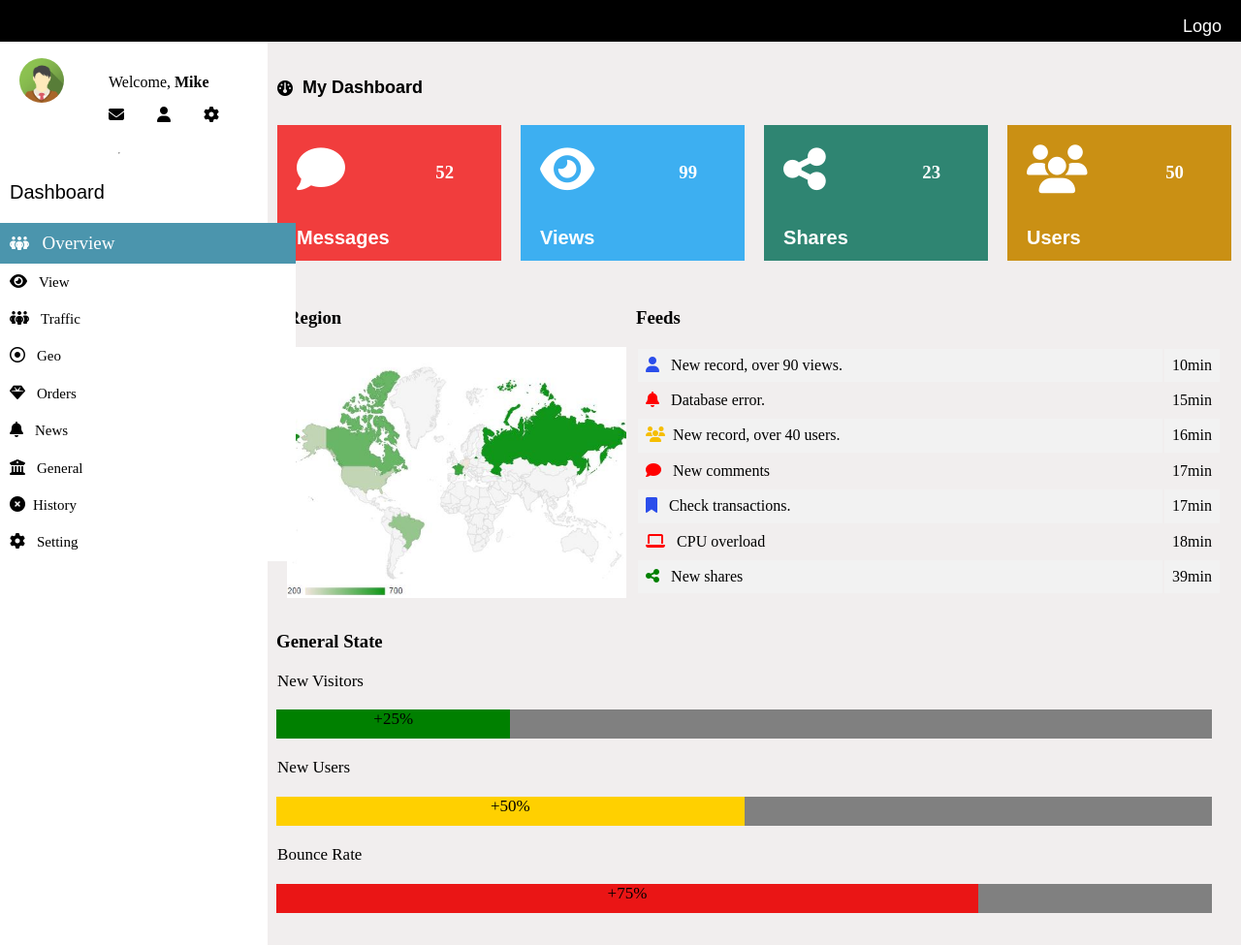
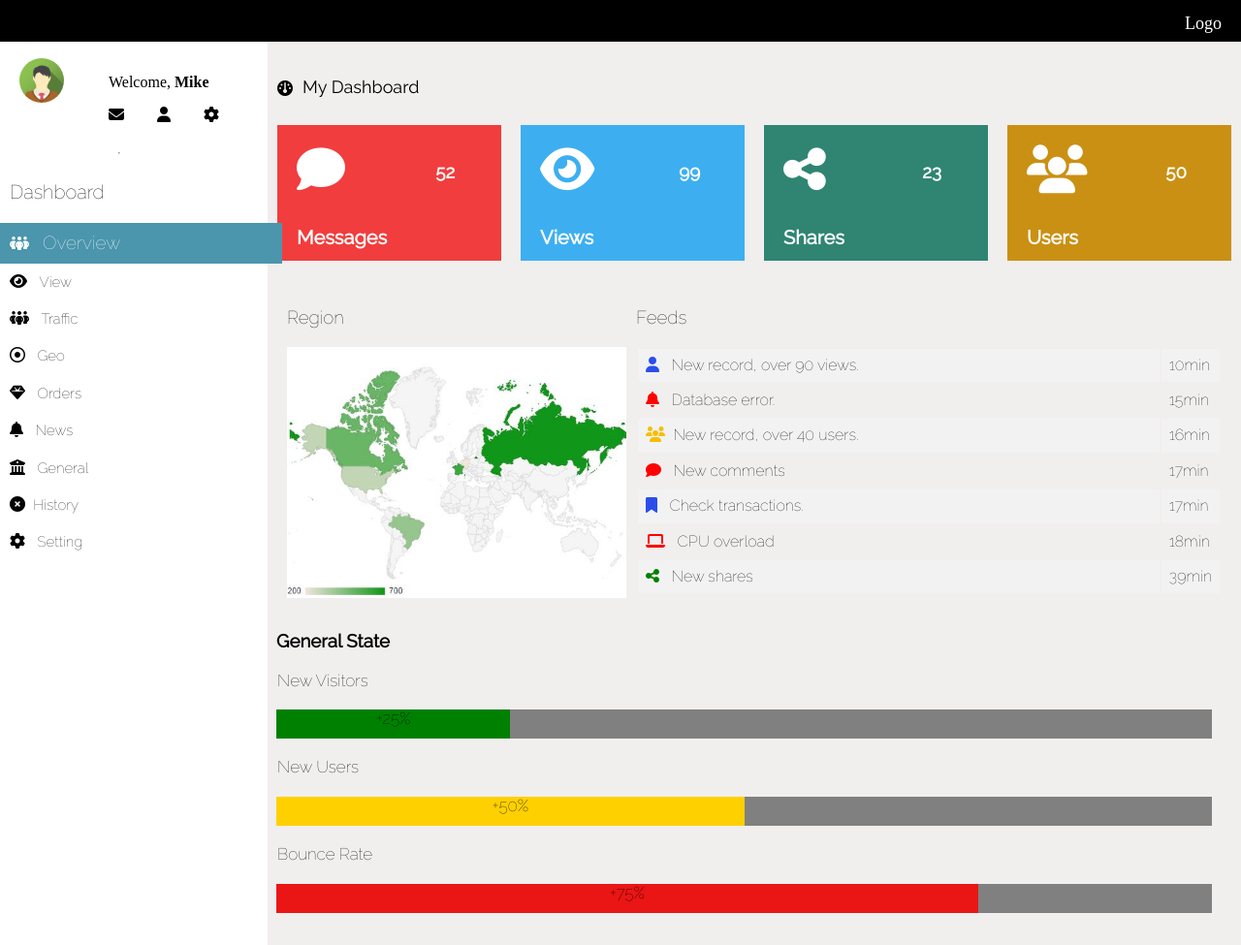
Before and after one commit to Nimradevcraft/test-projects, a plain HTML site: page html/index3.html in a window 1280 px wide. Shown: the top 975 px of the page at 97% size. Drawn offline with nearby package versions, Linux system fonts and the light colour scheme.

Commit message:
html practice file

```diff
--- a/html/index3-style.css
+++ b/html/index3-style.css
@@ -1,10 +1,9 @@
 .nav-bar p {
     box-sizing: border-box;
     display: block;
-    font-family: Raleway, sans-serif;
+    font-weight: 100;
     font-size: 18px;
     height: 43px;
-    line-height: 27px;
     background-color: black;
     color: white;
     text-align: right;
@@ -25,6 +24,10 @@
 .parent .child1 {
     flex: 2.2;
     margin-top: 40px;
+}
+.font-family-100{
+    font-family: "Raleway", sans-serif;
+    font-weight: 100;
 }
 
 .side-navbar {
@@ -66,7 +69,6 @@
 
 .side-navbar-content {
     font-size: 20px;
-    font-family: "Raleway", sans-serif;
     margin-left: 10px;
 }
 
@@ -85,7 +87,7 @@
     background-color: rgb(75, 149, 173);
     color: white;
     padding: 10px;
-    width: 116%;
+    width: 110%;
 }
 
 .section2 a {
@@ -114,7 +116,7 @@
 .section3 {
     background-color: white;
     color: black;
-    width: 124%;
+    width: 110%;
 
 }
 
@@ -126,7 +128,7 @@
 
 .section3-icons:hover {
     background-color: rgb(173, 167, 167);
-    width: 93%;
+    width: 100%;
 }
 
 .section3 a:hover {
@@ -153,9 +155,9 @@
 }
 
 .dashboard-icon h3 {
-    font-family: Raleway, sans-serif;
     font-size: 18px;
-    font-weight: 700;
+    font-weight: 400;
+    font-family: "Raleway", sans-serif;
 }
 
 .dashboard-icon i {
@@ -198,7 +200,6 @@
 
 .content-section1-red h4 {
     font-size: 20px;
-    font-family: "Raleway", sans-serif;
 }
 
 .content-section1-blue {
@@ -213,7 +214,6 @@
 
 .content-section1-blue h4 {
     font-size: 20px;
-    font-family: "Raleway", sans-serif;
 }
 
 .content-section1-green {
@@ -228,7 +228,6 @@
 
 .content-section1-green h4 {
     font-size: 20px;
-    font-family: "Raleway", sans-serif;
 }
 
 .content-section1-yellow {
@@ -243,7 +242,6 @@
 
 .content-section1-yellow h4 {
     font-size: 20px;
-    font-family: "Raleway", sans-serif;
 }
 
 /* ------content-section2--------- */
@@ -261,6 +259,12 @@
 
 .item1 img {
     width: 350px;
+}
+.item1 h3{
+    font-weight: 100;
+}
+.item2 h3{
+    font-weight: 100;
 }
 
 .content-section2 .item2 {
--- a/html/index3.html
+++ b/html/index3.html
@@ -4,10 +4,20 @@
 <head>
     <meta charset="UTF-8">
     <meta name="viewport" content="width=device-width, initial-scale=1.0">
+    <!-- Fonts -->
+    <link rel="preconnect" href="https://fonts.googleapis.com">
+    <link rel="preconnect" href="https://fonts.gstatic.com" crossorigin>
+    <link href="https://fonts.googleapis.com/css2?family=Raleway:wght@100;400,900&display=swap" rel="stylesheet">
+
+    <!-- Normalize CSS -->
     <link rel="stylesheet" href="https://necolas.github.io/normalize.css/8.0.1/normalize.css">
+
+    <!-- Other Packages CSS -->
     <link rel="stylesheet" href="https://cdnjs.cloudflare.com/ajax/libs/font-awesome/6.4.2/css/all.min.css"
         integrity="sha512-z3gLpd7yknf1YoNbCzqRKc4qyor8gaKU1qmn+CShxbuBusANI9QpRohGBreCFkKxLhei6S9CQXFEbbKuqLg0DA=="
         crossorigin="anonymous" referrerpolicy="no-referrer" />
+
+    <!-- Our Custom CSS -->
     <link rel="stylesheet" href="index3-style.css">
     <title>index3</title>
 </head>
@@ -27,10 +37,10 @@
                 <div class="section1">
                     <img src="./../asset/images/avatar2.png" alt="">
 
-                <div class="section1-icons">
+                    <div class="section1-icons ">
                         <p>Welcome, <strong> Mike </strong></p>
                         <div class="icons">
-                    <i class="fa-solid fa-envelope" ></i>
+                            <i class="fa-solid fa-envelope"></i>
                             <i class="fa-solid fa-user"></i>
                             <i class="fa-solid fa-gear"></i>
                         </div>
@@ -38,26 +48,31 @@
                 </div>
                 <hr>
 
-                <div class="side-navbar-content">
+                <div class="side-navbar-content font-family-100">
                     <p>Dashboard</p>
                 </div>
 
-                <div class="section2">
+                <div class="section2 font-family-100">
                     <i class="fa-solid fa-people-group"></i>
                     <a href="#"> &nbsp; Overview</a>
 
                 </div>
 
-                <div class="section3">
+                <div class="section3 font-family-100">
 
-                <div class="section3-icons">    <i class="fa-solid fa-eye"></i>    &nbsp;          <a href="#">View</a></div>
-                <div class="section3-icons">    <i class="fa-solid fa-people-group"></i> &nbsp;    <a href="#">Traffic</a></div>
-                <div class="section3-icons">    <i class="fa-regular fa-circle-dot"></i> &nbsp;    <a href="#">Geo</a></div>
-                <div class="section3-icons">    <i class="fa-solid fa-gem"></i>  &nbsp;            <a href="#">Orders</a></div>
-                <div class="section3-icons">    <i class="fa-solid fa-bell"></i>   &nbsp;          <a href="#">News</a></div>
-                <div class="section3-icons">    <i class="fa-solid fa-building-columns"></i> &nbsp; <a href="#">General</a></div>
-                <div class="section3-icons">    <i class="fa-solid fa-circle-xmark"></i>&nbsp;     <a href="#">History</a></div>
-                <div class="section3-icons">    <i class="fa-solid fa-gear"></i> &nbsp;            <a href="#">Setting</a></div>
+                    <div class="section3-icons"> <i class="fa-solid fa-eye"></i> &nbsp; <a href="#">View</a></div>
+                    <div class="section3-icons "> <i class="fa-solid fa-people-group"></i> &nbsp; <a
+                            href="#">Traffic</a>
+                    </div>
+                    <div class="section3-icons"> <i class="fa-regular fa-circle-dot"></i> &nbsp; <a href="#">Geo</a>
+                    </div>
+                    <div class="section3-icons"> <i class="fa-solid fa-gem"></i> &nbsp; <a href="#">Orders</a></div>
+                    <div class="section3-icons"> <i class="fa-solid fa-bell"></i> &nbsp; <a href="#">News</a></div>
+                    <div class="section3-icons"> <i class="fa-solid fa-building-columns"></i> &nbsp; <a
+                            href="#">General</a></div>
+                    <div class="section3-icons"> <i class="fa-solid fa-circle-xmark"></i>&nbsp; <a href="#">History</a>
+                    </div>
+                    <div class="section3-icons"> <i class="fa-solid fa-gear"></i> &nbsp; <a href="#">Setting</a></div>
                 </div>
             </div>
         </div>
@@ -67,15 +82,15 @@
                 <i class="fa fa-dashboard"></i>
                 <h3> My Dashboard</h3>
             </div>
-            <div class="content-section1">
+            <div class="content-section1 font-family-100">
                 <div class="content-section1-red">
                     <div class="content-section1-icon">
-                <i class="fa fa-comment w3-xxxlarge icons" ></i>
+                        <i class="fa fa-comment w3-xxxlarge icons"></i>
                         <h3 class="icons-h3">52</h3>
                     </div>
                     <h4>Messages</h4>
                 </div>
-            <div class="content-section1-blue" >
+                <div class="content-section1-blue">
                     <div class="content-section1-icon">
                         <i class="fa fa-eye w3-xxxlarge icons"></i>
                         <h3 class="icons-h3">99</h3>
@@ -92,57 +107,68 @@
                 <div class="content-section1-yellow">
                     <div class="content-section1-icon">
                         <i class="fa fa-users w3-xxxlarge icons"></i>
-                    <h3 class="icons-h3">50  </h3>
+                        <h3 class="icons-h3">50 </h3>
                     </div>
                     <h4>Users</h4>
                 </div>
             </div>
-            <div class="content-section2">
+            <div class="content-section2 font-family-100">
                 <div class="item1">
+
                     <h3>Region</h3>
                     <img src="./../asset/images/region.jpg" alt="">
                 </div>
                 <div class="item2">
                     <table class="item2-table">
                         <h3>Feeds</h3>
-                        <div class="tr1">
+                        <div class="tr1 ">
                             <tr>
-                            <td> <i class="fa fa-user" style="color: rgb(43, 78, 235);"></i> &nbsp; New record, over 90 views. </td>
+                                <td> <i class="fa fa-user" style="color: rgb(43, 78, 235);"></i>
+                                    &nbsp; New record, over
+                                    90 views. </td>
                                 <td>10min</td>
                             </tr>
                         </div>
                         <tr>
-                            <td><i class="fa fa-bell" style="color: red;"> </i> &nbsp; Database error.</td>
+                            <td><i class="fa fa-bell" style="color: red;"> </i> &nbsp; Database
+                                error.</td>
                             <td>15min</td>
                         </tr>
                         <tr>
-                            <td><i class="fa fa-users" style="color:#F6BE00;"> </i>&nbsp; New record, over 40 users.</td>
+                            <td><i class="fa fa-users" style="color:#F6BE00;"> </i>&nbsp; New
+                                record, over 40 users.
+                            </td>
                             <td>16min</td>
                         </tr>
                         <tr>
-                            <td><i class="fa fa-comment" style="color: red;"> </i> &nbsp; New comments</td>
+                            <td><i class="fa fa-comment" style="color: red;"> </i> &nbsp; New
+                                comments</td>
                             <td>17min</td>
                         </tr>
                         <tr>
-                            <td><i class="fa fa-bookmark" style="color:rgb(43, 78, 235) ;"> </i> &nbsp; Check transactions.</td>
+                            <td><i class="fa fa-bookmark" style="color:rgb(43, 78, 235) ;"> </i>
+                                &nbsp; Check
+                                transactions.</td>
                             <td>17min</td>
                         </tr>
                         <tr>
-                            <td><i class="fa fa-laptop" style="color: red;"> </i> &nbsp; CPU overload</td>
+                            <td><i class="fa fa-laptop" style="color: red;"> </i> &nbsp; CPU
+                                overload</td>
                             <td>18min</td>
                         </tr>
                         <tr>
-                            <td> <i class="fa fa-share-alt" style="color: green;"> </i> &nbsp; New shares</td>
+                            <td> <i class="fa fa-share-alt" style="color: green;"> </i> &nbsp;
+                                New shares</td>
                             <td>39min</td>
                         </tr>
 
                     </table>
                 </div>
             </div>
-            <div class="content-section3">
+            <div class="content-section3 font-family-100">
                 <h3>General State</h3>
 
-                <p>New Visitors</p>
+                <p class="font-family-100">New Visitors</p>
                 <div class="parent-div">
                     <div class="child-div1">
                         <p>+25%</p>
@@ -167,7 +193,7 @@
 
                 </div>
             </div>
-            <div class="content-section4">
+            <div class="content-section4 font-family-100">
 
                 <table class="content-section4-table">
                     <p>Countries</p>
@@ -197,13 +223,13 @@
                     </tr>
 
                 </table>
-                <button class="button">More Countries</button>
+                <button class="button ">More Countries</button>
 
 
 
             </div>
             <div class="content-section5">
-                <p>Recent Users</p>
+                <p class="font-family-100">Recent Users</p>
                 <div class="content-section5-main-div">
                     <div class="content-section5-div">
                         <img src="./../asset/images/mike.png" alt="">
@@ -219,7 +245,7 @@
                     </div>
                 </div>
             </div>
-            <section class="content-section6">
+            <section class="content-section6 font-family-100">
                 <div>
                     <p>Recent Comments</p>
                 </div>
@@ -233,7 +259,7 @@
                     </div>
                 </div>
 
-                <div class="content-section6-div">
+                <div class="content-section6-div ">
                     <img src="./../asset/images/bo.png" alt="" width="60">
                     <div class="john">
                         <p><strong>Bo</strong></p>
@@ -242,7 +268,7 @@
                 </div>
             </section>
 
-            <div class="content-section7">
+            <div class="content-section7 font-family-100">
                 <div class="content-section7-div content-section7-div1">
                     <h2>Demographic</h2>
                     <p>Language</p>
@@ -262,7 +288,7 @@
                     <p>Geo</p>
                 </div>
             </div>
-            <footer>
+            <footer class="font-family-100">
                 <p> <strong> FOOTER</strong></p>
                 <p>Powered by w3.css</p>
             </footer>
```
Lines whose indentation alone changed are shown as unchanged.
